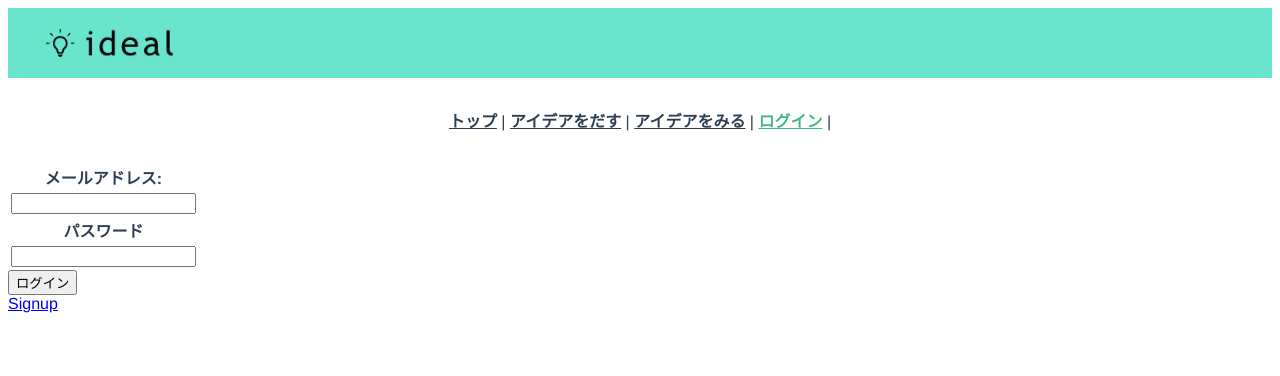
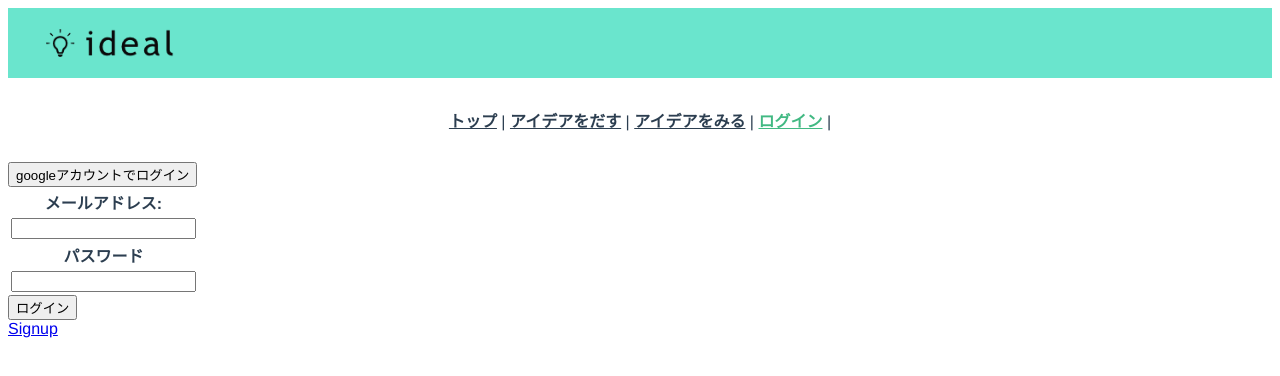
Before and after one commit to sisosyunya/ideal, a Vue app: page /login in a window 1280 px wide. Shown: the top 376 px of the page. Built offline with nearby package versions, Linux system fonts and the light colour scheme.

Commit message:
Googleアカウントでもログインできるよー

```diff
--- a/src/views/Login.vue
+++ b/src/views/Login.vue
@@ -7,6 +7,9 @@
     <router-link to="/post">アイデアをだす</router-link> |
     <router-link to="/home">アイデアをみる</router-link> |
         <router-link to="/login">ログイン</router-link> |
+  </div>
+  <div class="google">
+  <button @click="googleSignin">googleアカウントでログイン</button>
   </div>
   <div class="sign">
       <table>
@@ -33,20 +36,33 @@
 <script>
 // import { firebase } from "firebase/firestore"
 import { getAuth, signInWithEmailAndPassword } from "firebase/auth";
+
+
+import {signInWithPopup, GoogleAuthProvider } from "firebase/auth"
+
+
 export default{
   methods:{
-   async doLogin(){
+    async doLogin(){
       // firebase.auth().signIn
         const auth = getAuth();
         // const user = userCredential.user;
         await signInWithEmailAndPassword(auth,this.email,this.password)
         .then(
+          //成功時の処理
           alert('success')
         )
         .catch(
+          //失敗の処理
           alert('lose')
         )
-      }
+      },
+   async googleSignin(){
+     const provider = new GoogleAuthProvider();
+     const auth = getAuth();
+     await signInWithPopup(auth, provider)
+
+   }
     }
   }
 
```
